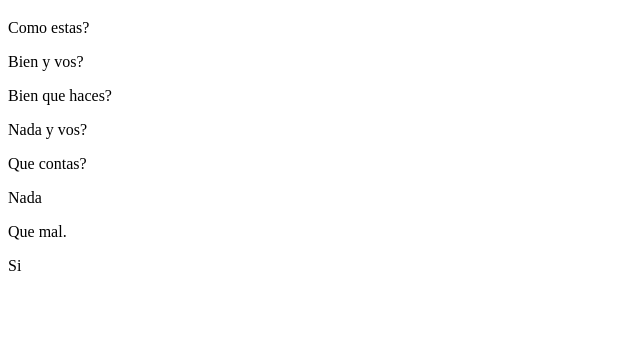
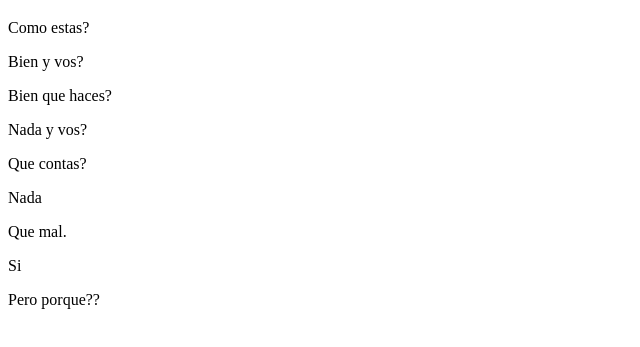
Before and after one commit to MaxiSoriano70/Digitallers, a plain HTML site: page index.html in a window 1280 px wide. Shown: the part 61-408 px from the top of the page, without its empty margins (0-640 px from the left). Drawn offline with Linux system fonts and the light colour scheme.

Commit message:
Another line Porque

```diff
--- a/index.html
+++ b/index.html
@@ -15,5 +15,6 @@
 	<p>Nada</p>
 	<p>Que mal.</p>
 	<p>Si</p>
+	<p>Pero porque??</p>
 </body>
 </html>
```
